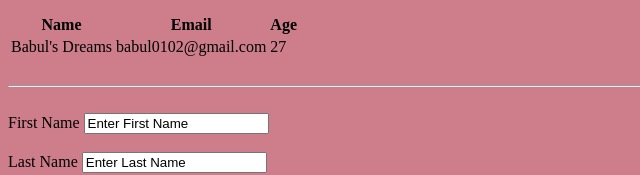
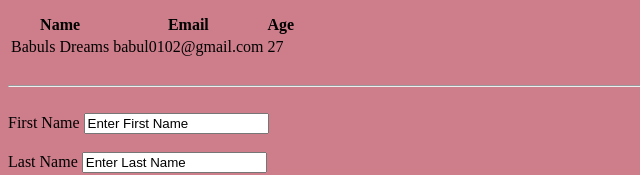
Before and after one commit to webdream24/my-first-webdesign, a plain HTML site: page index.html in a window 1280 px wide. Shown: the part 627-802 px from the top of the page, 0-640 px from the left. Drawn offline with Linux system fonts and the light colour scheme.

Commit message:
Update index.html

```diff
--- a/index.html
+++ b/index.html
@@ -59,7 +59,7 @@
       </thead>
       <tbody></tbody>
       <tr>
-        <td>Babul's Dreams</td>
+        <td>Babuls Dreams</td>
         <td>babul0102@gmail.com</td>
         <td>27</td>
       </tr>
```
